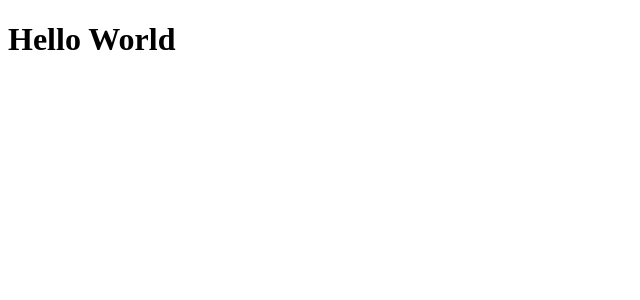
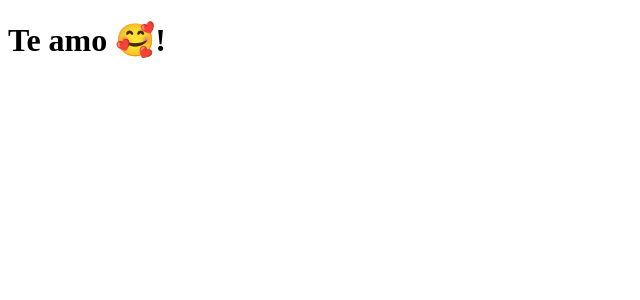
Before and after one commit to guilhermeestevao/clone-tabnews, a Next.js app: page / in a window 1280 px wide. Shown: the top 300 px of the page, without its empty margins (0-640 px from the left). Built offline with nearby package versions, Linux system fonts and the light colour scheme.

Commit message:
Altera mensagem

```diff
--- a/pages/index.js
+++ b/pages/index.js
@@ -1,5 +1,5 @@
 function Home() {
-    return <h1>Hello World</h1>
+    return <h1>Te amo 🥰!</h1>
 }
 
 export default Home
```
